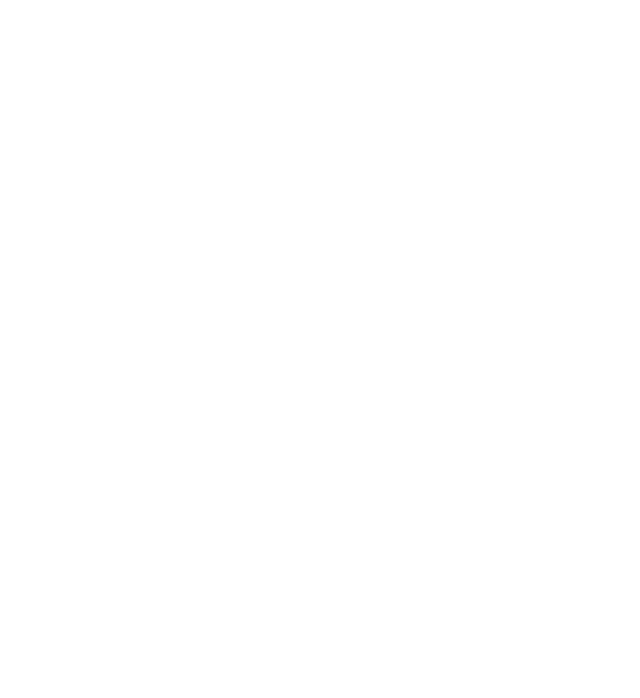
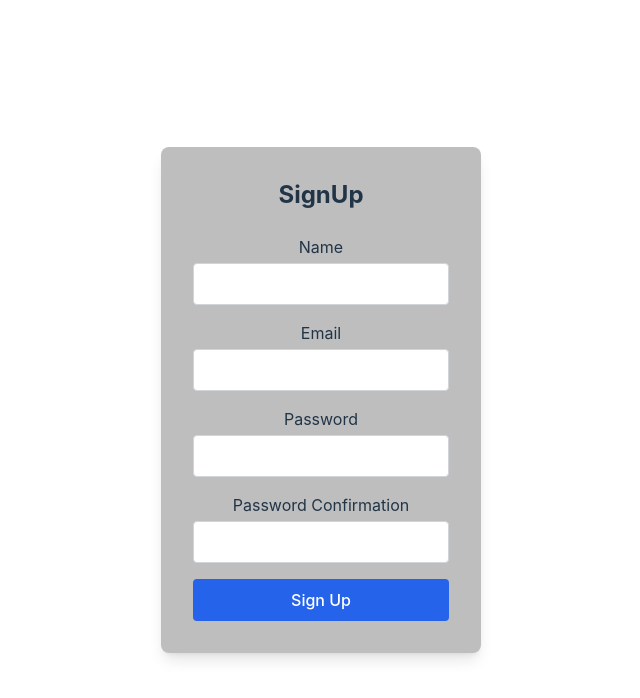
Before and after one commit to guimartinsalmeida/user-auth-system, a React (Vite) app in the folder frontend/: page /signup in a window 1280 px wide. Before the commit this address had no page. Shown: the top 698 px of the page, without its empty margins (319-959 px from the left). Built offline with nearby package versions, Linux system fonts and the light colour scheme.

Commit message:
adding the signup component and functionality

```diff
--- a/frontend/src/App.jsx
+++ b/frontend/src/App.jsx
@@ -2,6 +2,7 @@
 import { BrowserRouter as Router, Routes, Route } from "react-router-dom";
 import Home from './Components/Home'
 import Login from './Components/Login'
+import SignUp from './Components/SignUp';
 
 
 function App() {
@@ -11,6 +12,7 @@
       <Routes>
         <Route path="/"element={<Home/>}></Route>
         <Route path="/login"element={<Login/>}></Route>
+        <Route path="/signup"element={<SignUp/>}></Route>
       </Routes>
     </Router>
   );
--- a/frontend/src/Components/Home.jsx
+++ b/frontend/src/Components/Home.jsx
@@ -6,6 +6,7 @@
         <h1>Working in progress ... 🛠️</h1>
         <br />
         <button onClick={()=> navigate('/login')} >Login</button>
+        <button onClick={()=> navigate('/signup')} >Sign Up</button>
     </div>
   )
 }
--- /dev/null
+++ b/frontend/src/Components/SignUp.jsx
@@ -0,0 +1,84 @@
+import { Formik, Form, Field, ErrorMessage } from 'formik';
+import { registerUser } from '../../utils/registerUser';
+import * as Yup from 'yup';
+
+const validationSchema = Yup.object({
+  name: Yup.string().required('Nome é obrigatório'),
+  email: Yup.string().email('Email inválido').required('Email é obrigatório'),
+  password: Yup.string().min(6, 'Senha deve ter pelo menos 6 caracteres').required('Senha é obrigatória'),
+  confirmpassword: Yup.string().oneOf([Yup.ref('password'), null], 'As senhas devem corresponder').required('Confirmação de senha é obrigatória'),
+});
+
+const SignUp = () => {
+  const handleSubmit = async (values, { setSubmitting }) => {
+     await registerUser(values);
+    setSubmitting(false);
+  };
+
+  return (
+    <div className="flex items-center justify-center min-h-screen">
+      <div className="w-80 max-w-md p-8 bg-custom-black shadow-lg rounded-lg">
+        <h1 className="text-2xl font-bold mb-6">SignUp</h1>
+        <Formik
+          initialValues={{ name: '', email: '', password: '', confirmpassword: '' }}
+          validationSchema={validationSchema}
+          onSubmit={handleSubmit}
+        >
+          {({ isSubmitting }) => (
+            <Form>
+              <div className="mb-4">
+                <label htmlFor="name" className="block text-white-700">Name</label>
+                <Field
+                  type="text"
+                  id="name"
+                  name="name"
+                  className="w-full p-2 text-black bg-white border border-gray-300 rounded mt-1"
+                />
+                <ErrorMessage name="name" component="div" className="text-red-600 mt-1 text-sm" />
+              </div>
+              <div className="mb-4">
+                <label htmlFor="email" className="block text-white-700">Email</label>
+                <Field
+                  type="email"
+                  id="email"
+                  name="email"
+                  className="w-full p-2 text-black bg-white border border-gray-300 rounded mt-1"
+                />
+                <ErrorMessage name="email" component="div" className="text-red-600 mt-1 text-sm" />
+              </div>
+              <div className="mb-4">
+                <label htmlFor="password" className="block text-white-700">Password</label>
+                <Field
+                  type="password"
+                  id="password"
+                  name="password"
+                  className="w-full bg-white text-black p-2 border border-gray-300 rounded mt-1"
+                />
+                <ErrorMessage name="password" component="div" className="text-red-600 mt-1 text-sm" />
+              </div>
+              <div className="mb-4">
+                <label htmlFor="confirmpassword" className="block text-white-700">Password Confirmation</label>
+                <Field
+                  type="password"
+                  id="confirmpassword"
+                  name="confirmpassword"
+                  className="w-full p-2 border text-black border-gray-300 rounded bg-white mt-1"
+                />
+                <ErrorMessage name="confirmpassword" component="div" className="text-red-600 mt-1 text-sm" />
+              </div>
+              <button
+                type="submit"
+                className="w-full py-2 px-4 bg-blue-600 text-white rounded hover:bg-blue-700"
+                disabled={isSubmitting}
+              >
+                Sign Up
+              </button>
+            </Form>
+          )}
+        </Formik>
+      </div>
+    </div>
+  );
+};
+
+export default SignUp;
--- /dev/null
+++ b/frontend/utils/registerUser.js
@@ -0,0 +1,21 @@
+const api = import.meta.env.VITE_API_URL;
+
+export const registerUser = async (values) => {
+  try {
+    const response = await fetch(`${api}/auth/register`, {
+      method: 'POST',
+      headers: {
+        'Content-Type': 'application/json',
+      },
+      body: JSON.stringify(values),
+    });
+
+    if (!response.ok) {
+      console.log(`Error status: ${response.status}`);
+    }
+    console.log(response)
+    return response.json();
+  } catch (error) {
+    console.log(error);
+  }
+};
```
